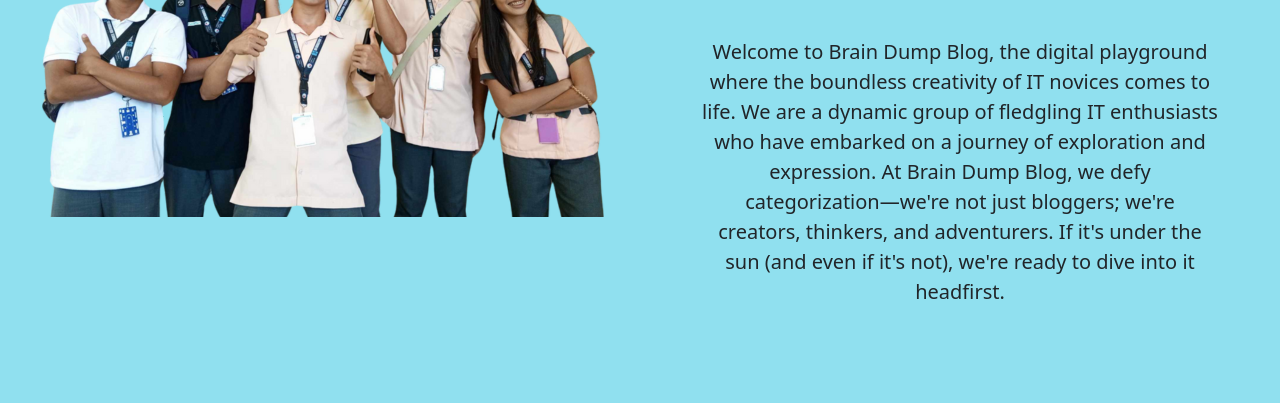
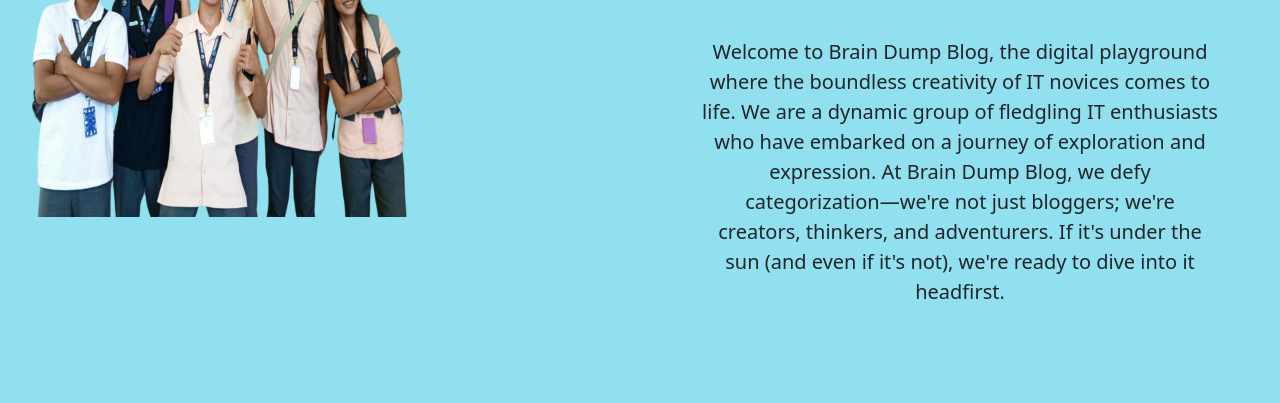
Before and after one commit to schoolprojects101/bootsrP, a plain HTML site: page about.html in a window 1280 px wide. Shown: the part 245-648 px from the top of the page. Drawn offline with nearby package versions, Linux system fonts and the light colour scheme.

Commit message:
Update index.css

```diff
--- a/index.css
+++ b/index.css
@@ -89,6 +89,11 @@ footer {
 	margin-top: 5px;
 }
 
+#uspic{
+	height: 400px;
+	width:400px;
+
+}
 #abouttext1 {
 	font-size: 40px;
 }
```
